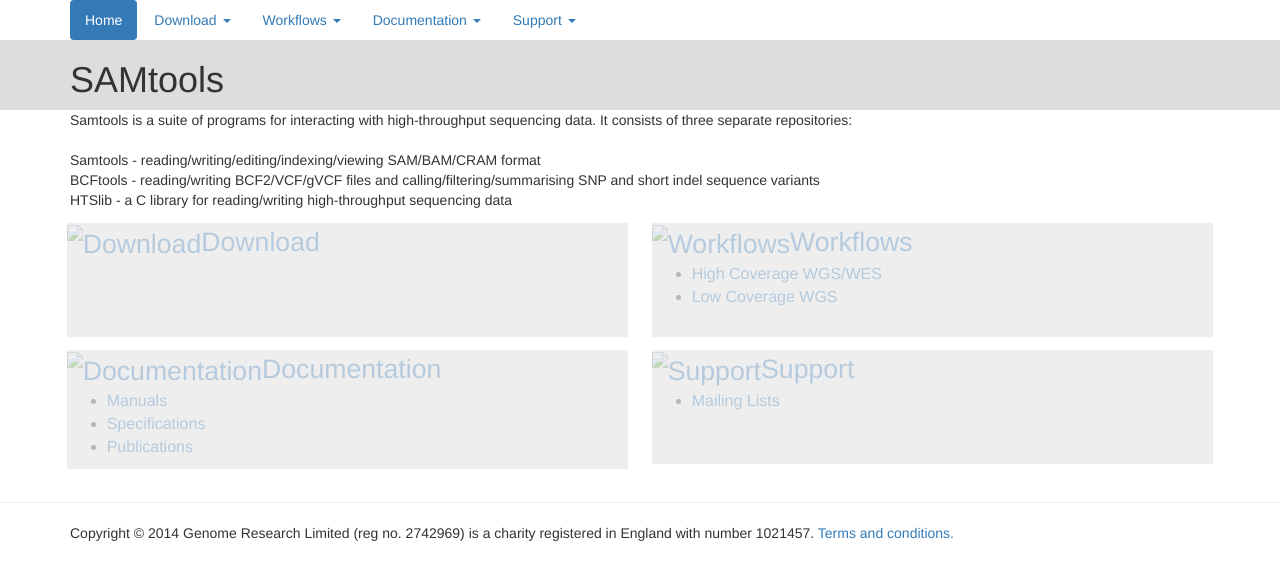
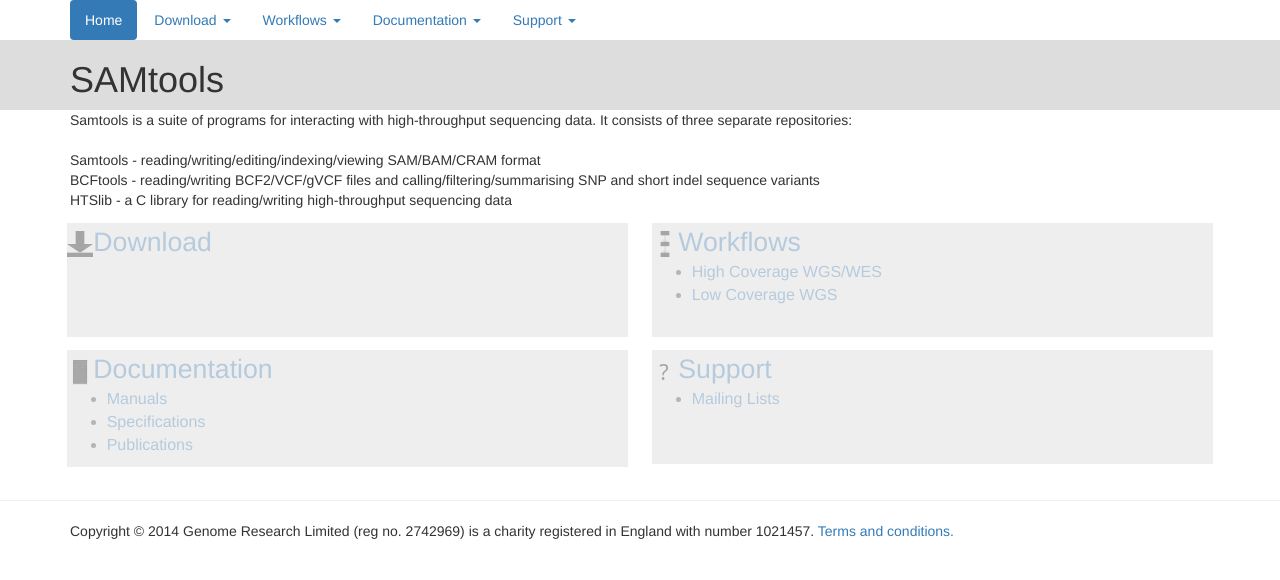
Before and after one commit to samtools/www.htslib.org, a Jekyll site: the page built from newindex.html, in a window 1280 px wide. Shown: the top 580 px of the page. Built offline with Jekyll 4.4.1, drawn with Linux system fonts in a browser that asks for light colours; nearby versions of some CDN libraries.

Commit message:
add {{ site.baseurl }} to links on index

```diff
--- a/newindex.html
+++ b/newindex.html
@@ -10,15 +10,15 @@ HTSlib - a C library for reading/writing high-throughput sequencing data<br />
 
 <div class="row">
     <span class="main_box">
-		<span class="main_menu"><a href="/download"><img src="images/download.svg" alt="Download" />Download</a>
+		<span class="main_menu"><a href="{{ site.baseurl }}/download"><img src="{{ site.baseurl }}/images/download.svg" alt="Download" />Download</a>
 		</span>
 	</span>
 	<span class="main_box">
-		<span class="main_menu"><a href="/workflow"><img src="images/workflow.svg" alt="Workflows" />Workflows</a>
+		<span class="main_menu"><a href="{{ site.baseurl }}/workflow"><img src="{{ site.baseurl }}/images/workflow.svg" alt="Workflows" />Workflows</a>
 			<span class="main_submenu">
 				<ul>
-					<li><a href="/workflow#wges_high">High Coverage WGS/WES</a></li>
-					<li><a href="/workflow#wgs_low">Low Coverage WGS</a></li>
+					<li><a href="{{ site.baseurl }}/workflow#wges_high">High Coverage WGS/WES</a></li>
+					<li><a href="{{ site.baseurl }}/workflow#wgs_low">Low Coverage WGS</a></li>
 				</ul>
 			</span>
 		</span>
@@ -26,23 +26,23 @@ HTSlib - a C library for reading/writing high-throughput sequencing data<br />
 </div>
 
 <div class="row">
-    <span class="main_box"><span class="main_menu"><a href="/doc"><img src=
-		"images/doc.svg" alt="Documentation" />Documentation</a>
+    <span class="main_box"><span class="main_menu"><a href="{{ site.baseurl }}/doc"><img src=
+		"{{ site.baseurl }}/images/doc.svg" alt="Documentation" />Documentation</a>
 	<span class="main_submenu">
         <ul>
-			<li><a href="/doc#manuals">Manuals</a></li>
-			<li><a href="/doc#specs">Specifications</a></li>
-			<li><a href="/doc#pubs">Publications</a></li>
+			<li><a href="{{ site.baseurl }}/doc#manuals">Manuals</a></li>
+			<li><a href="{{ site.baseurl }}/doc#specs">Specifications</a></li>
+			<li><a href="{{ site.baseurl }}/doc#pubs">Publications</a></li>
         </ul>
 	</span>
 	  </span>
 	</span>
 
 	<span class="main_box">
-		<span class="main_menu"><a href="/support"><img src="images/support.svg" alt="Support" />Support</a>
+		<span class="main_menu"><a href="{{ site.baseurl }}/support"><img src="{{ site.baseurl }}/images/support.svg" alt="Support" />Support</a>
 			<span class="main_submenu">
 				<ul>
-					<li><a href="/support#lists">Mailing Lists</a></li>
+					<li><a href="{{ site.baseurl }}/support#lists">Mailing Lists</a></li>
 				</ul>
 			</span>
 		</span>
```
